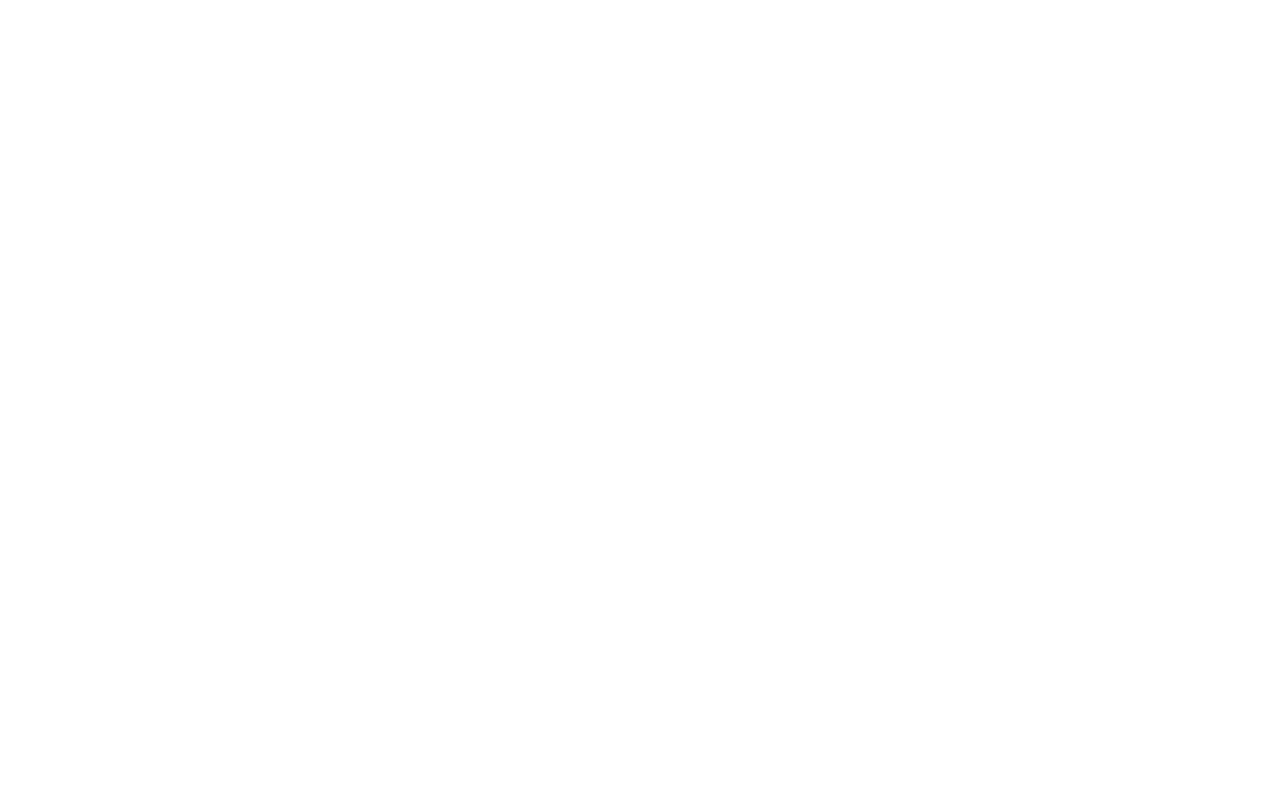
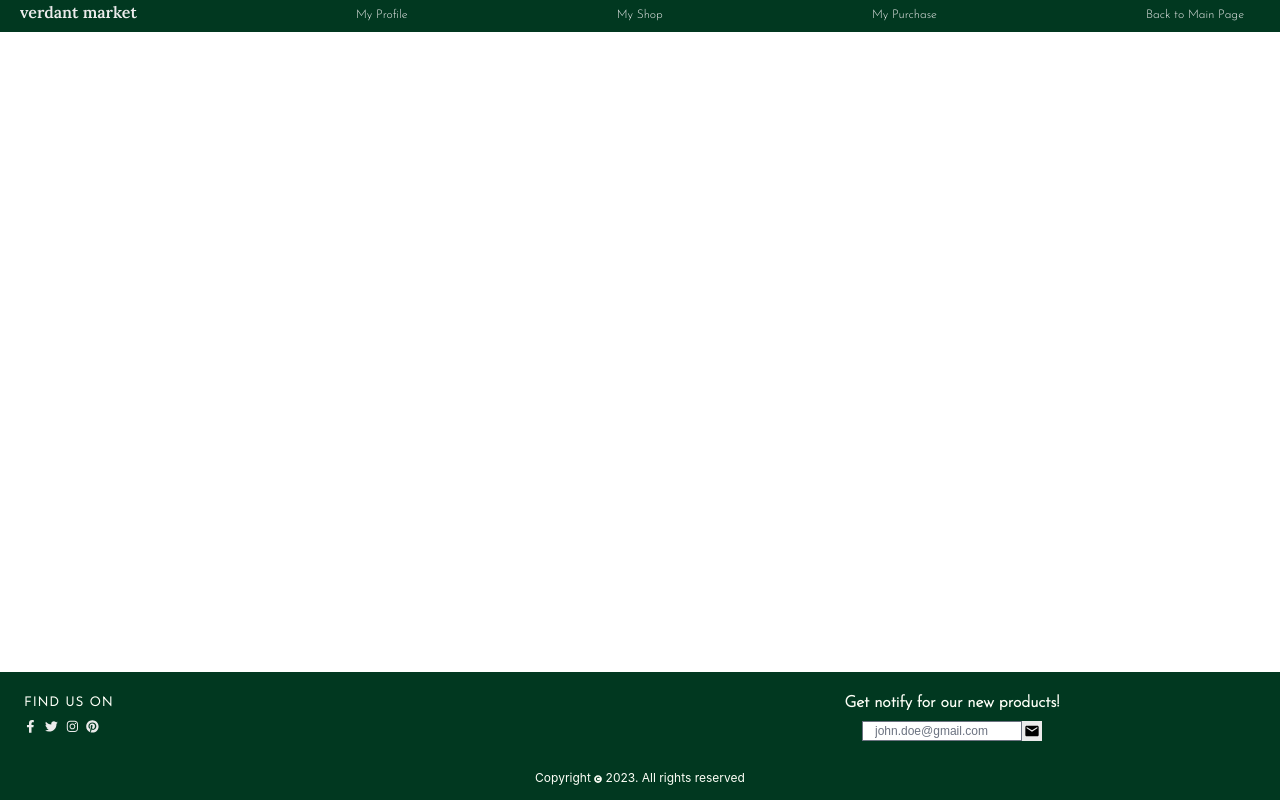
Before and after one commit to ddnech/Mini_Project_3, a React (Create React App) app in the folder projects/client/: page /myprofile in a window 1280 px wide. Before the commit this address had no page. Built offline with nearby package versions, Linux system fonts and the light colour scheme; the HTML template or start-up script is replaced by a standard one; a web font is replaced by a local one.

Commit message:
init user dashboard page

```diff
--- a/projects/client/src/App.jsx
+++ b/projects/client/src/App.jsx
@@ -5,6 +5,7 @@
 import Home from './page/home'
 import SignUp from './page/signup'
 import LogIn from './page/login'
+import UserProfile from './page/userProfile'
 
 
 function App() {
@@ -23,6 +24,7 @@
           <Route path="/" element={<Home />} />
           <Route path="/login" element={<LogIn />} />
           <Route path="/signup" element={<SignUp />} />
+          <Route path="/myprofile" element={<UserProfile />} />
 
           {/* <Route path="/verification/:token" element={<EmailVerification />} />
           <Route path="/homeuser" element={<HomeUser />} />
--- /dev/null
+++ b/projects/client/src/component/user/navbarDashboard.jsx
@@ -0,0 +1,67 @@
+import React from "react";
+import { Link } from "react-router-dom";
+import { BsShopWindow } from 'react-icons/bs'
+import { RxPerson, RxExit } from 'react-icons/rx'
+import { TfiClipboard } from 'react-icons/tfi'
+
+export default function NavbarDashboard() {
+    return (
+        <div>
+            <div className="bg-darkgreen w-screen h-8 flex content-center text-flashwhite">
+                <div className="basis-1/4 hidden md:block">
+                    <Link to="/" className=" px-5 font-chivo">
+                        <span className="font-lora font-semibold text-lg text-flashwhite">
+                            verdant market
+                        </span>
+                    </Link>
+                </div>
+                <div className="w-screen md:w-full md:basis-3/4 text-right">
+                    <span className="flex justify-between px-5 h-full md:hidden">
+                        <span className="hover:border-b-4 hover:border-gray-300 px-4 grid content-center">
+                            <Link to="/myprofile" className="basis-1/2 text-xs font-josefin h-4">
+                                <RxPerson size={15} />
+                            </Link>
+                        </span>
+                        <span className="hover:border-b-4 hover:border-gray-300 px-4 grid content-center">
+                            <Link to="/" className="basis-1/2 text-xs font-josefin h-5">
+                                <BsShopWindow size={15} />
+                            </Link>
+                        </span>
+                        <span className="hover:border-b-4 hover:border-gray-300 px-4 grid content-center">
+                            <Link to="/" className="basis-1/2 text-xs font-josefin h-5">
+                                <TfiClipboard size={15} />
+                            </Link>
+                        </span>
+                        <span className="hover:border-b-4 hover:border-gray-300 px-4 grid content-center">
+                            <Link to="/" className="basis-1/2 text-xs font-josefin h-5">
+                                <RxExit size={15} />
+                            </Link>
+                        </span>
+                    </span>
+                    <span className="justify-between px-5 hidden h-full md:flex">
+                        <span className="hover:border-b-4 hover:border-gray-300 px-4">
+                            <Link to="/myprofile" className="text-xs font-josefin">
+                                My Profile
+                            </Link>
+                        </span>
+                        <span className="hover:border-b-4 hover:border-gray-300 px-4">
+                            <Link to="/" className="text-xs font-josefin">
+                                My Shop
+                            </Link>
+                        </span>
+                        <span className="hover:border-b-4 hover:border-gray-300 px-4">
+                            <Link to="/" className="text-xs font-josefin">
+                                My Purchase
+                            </Link>
+                        </span>
+                        <span className="hover:border-b-4 hover:border-gray-300 px-4">
+                            <Link to="/" className="text-xs font-josefin">
+                                Back to Main Page
+                            </Link>
+                        </span>
+                    </span>
+                </div>
+            </div>
+        </div>
+    )
+}
--- /dev/null
+++ b/projects/client/src/page/userProfile.jsx
@@ -0,0 +1,18 @@
+import NavbarDashboard from "../component/user/navbarDashboard"
+import Footer from "../component/footer"
+
+export default function UserProfile() {
+    return (
+        <div className="flex flex-col min-h-screen">
+            <div className="sticky top-0 z-50">
+                <NavbarDashboard />
+            </div>
+            <div>
+
+            </div>
+            <div className="mt-auto">
+                <Footer />
+            </div>
+        </div>
+    )
+}
```
